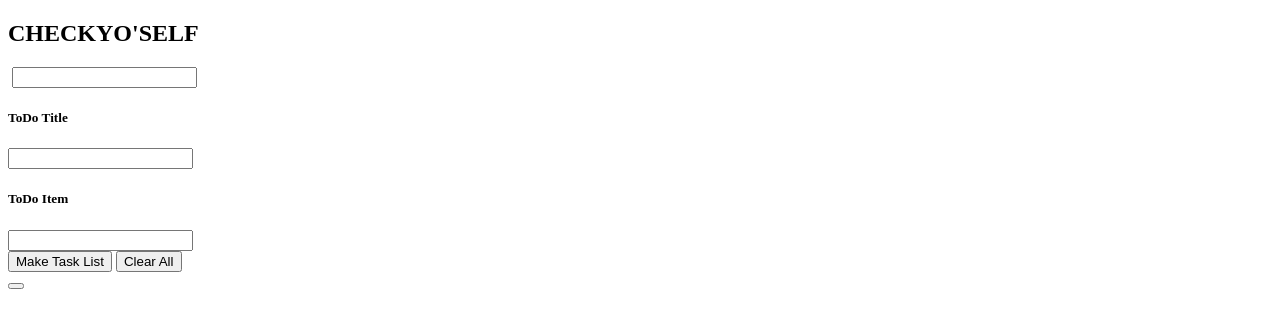
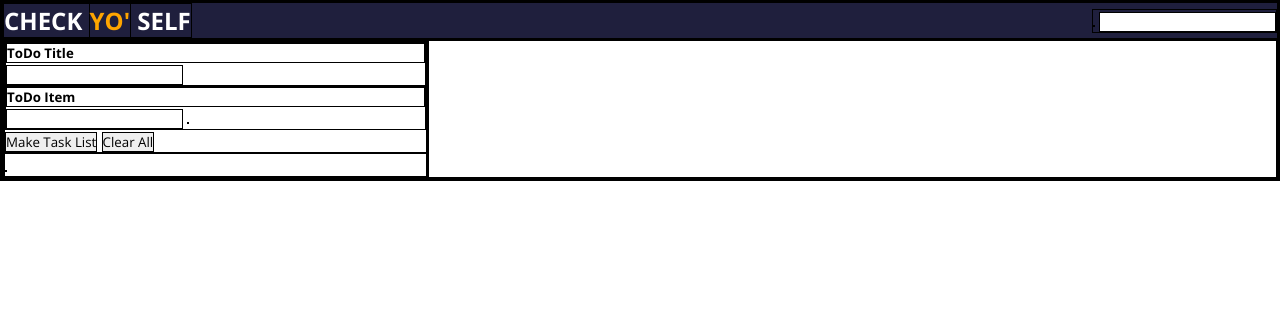
Before and after one commit to ArAprojects/Check-Yo-Self, a plain HTML site: page index.html in a window 1280 px wide. Drawn offline with nearby package versions, Linux system fonts and the light colour scheme.

Commit message:
adding css to nav bar

```diff
--- a/index.html
+++ b/index.html
@@ -5,16 +5,17 @@
     <meta charset="utf-8">
     <link rel="stylesheet" type="text/css" href="styles.css">
     <link href="https://fonts.googleapis.com/css?family=Open+Sans:lighter,100,200,400,500,600,700,800" rel="stylesheet">
-    <title>IdeaBox</title>
+    <title>Check YO' Self</title>
   </head>
   <body>
     <nav>
-      <h1>CHECK<span>YO'</span>SELF</h1>
+      <h1>CHECK <span>YO'</span> SELF</h1>
       <div class="button-and-search">
         <img class="search-icon" src="" alt="">
         <input class="search" type="text" name="" value="">
       </div>
     </nav>
+  <main>
     <section class="left">
       <div class="left-top">
         <form class="to-do-title" action="index.html" method="post">
@@ -35,5 +36,6 @@
     </section>
     <section class="right">
     </section>
+  </main>
   </body>
 </html>
--- a/styles.css
+++ b/styles.css
@@ -0,0 +1,41 @@
+* {
+  box-sizing: border-box;
+  font-family: 'Open Sans';
+  margin:0;
+  padding:0;
+  border: 1px solid black;
+}
+body {
+
+}
+
+nav {
+  display: flex;
+  flex-direction: row;
+  align-items: center;
+  justify-content: space-between;
+  background-color: #1f1f3D;
+}
+
+h1{
+  color:white;
+}
+
+h1 span {
+  color: orange;
+}
+
+.button-and-search {
+}
+
+main {
+  display: flex;
+}
+
+.left {
+  flex: 1;
+}
+
+.right {
+  flex: 2;
+}
```
